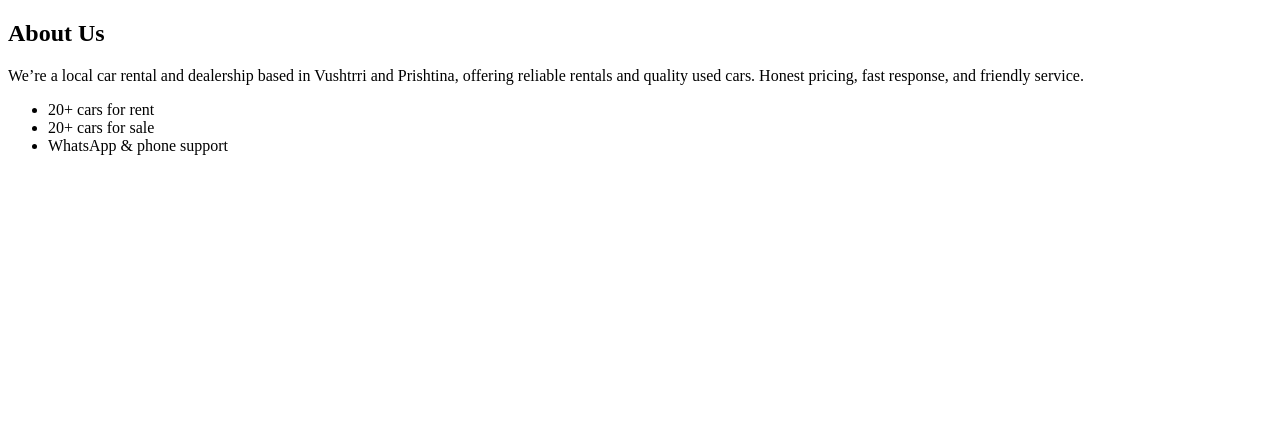
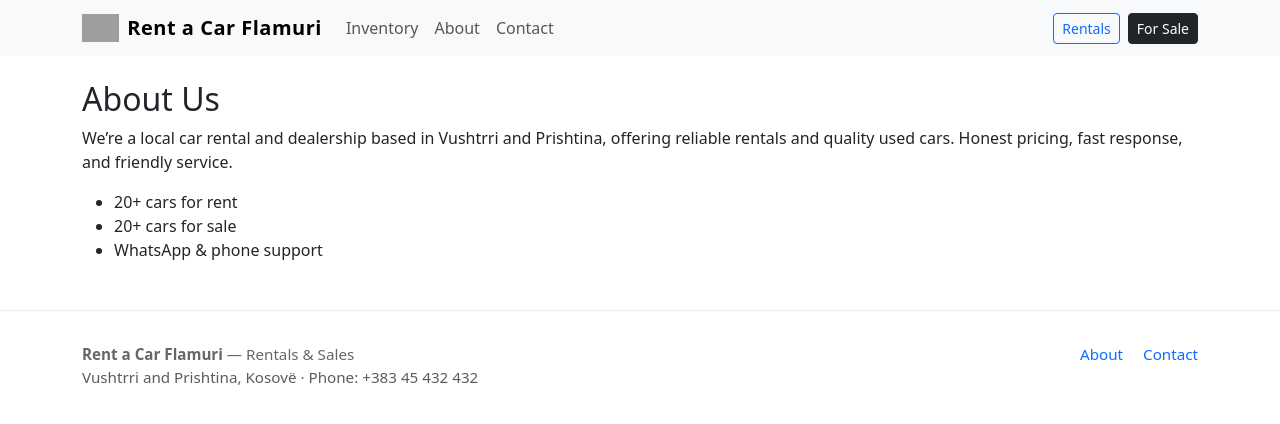
Before and after one commit to valonavdiu/car-inventory, a Flask app: page /about in a window 1280 px wide. Shown: the top 424 px of the page. Run offline with Flask 3, Linux system fonts and the light colour scheme; grey boxes are pictures that could not be loaded.

Commit message:
base.html

```diff
--- a/templates/base.html
+++ b/templates/base.html
@@ -1 +1,76 @@
-<!doctype html><html><head><title>{{ title }}</title></head><body>{% block content %}{% endblock %}</body></html>
+<!doctype html>
+<html lang="en">
+  <head>
+    <meta charset="utf-8">
+    <meta name="viewport" content="width=device-width, initial-scale=1">
+    <title>{{ title or (business.name ~ " — Rentals & Sales") }}</title>
+    <meta name="description" content="{{ business.description }}">
+    <link rel="icon" href="{{ url_for('static', filename='img/favicon.png') }}" sizes="32x32">
+
+    <!-- Open Graph -->
+    <meta property="og:title" content="{{ title or (business.name ~ ' — Rentals & Sales') }}">
+    <meta property="og:description" content="{{ business.description }}">
+    <meta property="og:type" content="website">
+    <meta property="og:image" content="{{ url_for('static', filename='img/og-banner.jpg', _external=True) }}">
+    <meta property="og:url" content="{{ request.url }}">
+
+    <link href="https://cdn.jsdelivr.net/npm/bootstrap@5.3.3/dist/css/bootstrap.min.css" rel="stylesheet">
+    <link href="{{ url_for('static', filename='css/style.css') }}" rel="stylesheet">
+
+    <script type="application/ld+json">
+    {
+      "@context": "https://schema.org",
+      "@type": "AutoDealer",
+      "name": "{{ business.name }}",
+      "description": "{{ business.description }}",
+      "address": "{{ business.address }}",
+      "telephone": "{{ business.phone }}",
+      "email": "{{ business.email }}"
+    }
+    </script>
+  </head>
+  <body>
+    <nav class="navbar navbar-expand-lg bg-body-tertiary">
+      <div class="container">
+        <a class="navbar-brand d-flex align-items-center gap-2" href="/">
+          <img src="{{ url_for('static', filename='img/logo.svg') }}" alt="{{ business.name }}" height="28">
+          <strong>{{ business.name }}</strong>
+        </a>
+        <button class="navbar-toggler" type="button" data-bs-toggle="collapse" data-bs-target="#nav" aria-controls="nav" aria-expanded="false" aria-label="Toggle navigation">
+          <span class="navbar-toggler-icon"></span>
+        </button>
+        <div class="collapse navbar-collapse" id="nav">
+          <ul class="navbar-nav me-auto mb-2 mb-lg-0">
+            <li class="nav-item"><a class="nav-link" href="/inventory">Inventory</a></li>
+            <li class="nav-item"><a class="nav-link" href="/about">About</a></li>
+            <li class="nav-item"><a class="nav-link" href="/contact">Contact</a></li>
+          </ul>
+          <div class="d-flex gap-2">
+            <a href="/inventory?type=rent" class="btn btn-outline-primary btn-sm">Rentals</a>
+            <a href="/inventory?type=sale" class="btn btn-dark btn-sm">For Sale</a>
+          </div>
+        </div>
+      </div>
+    </nav>
+
+    <main class="container my-4">
+      {% block content %}{% endblock %}
+    </main>
+
+    <footer class="footer">
+      <div class="container d-flex justify-content-between flex-wrap">
+        <div>
+          <div><strong>{{ business.name }}</strong> — Rentals & Sales</div>
+          <div class="text-muted">{{ business.address }} · Phone: {{ business.phone }}</div>
+        </div>
+        <div>
+          <a class="text-decoration-none me-3" href="/about">About</a>
+          <a class="text-decoration-none" href="/contact">Contact</a>
+        </div>
+      </div>
+    </footer>
+
+    <script src="https://cdn.jsdelivr.net/npm/bootstrap@5.3.3/dist/js/bootstrap.bundle.min.js"></script>
+    {% block scripts %}{% endblock %}
+  </body>
+</html>
```
